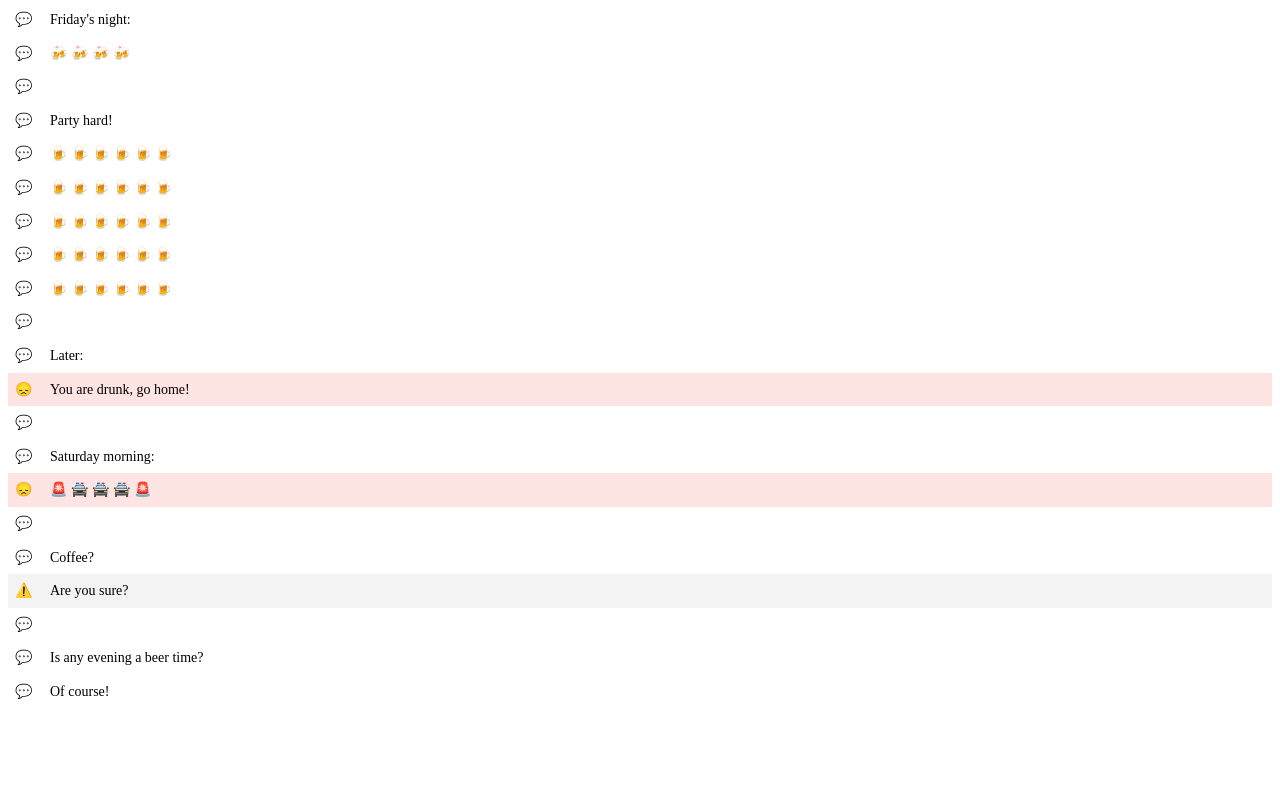
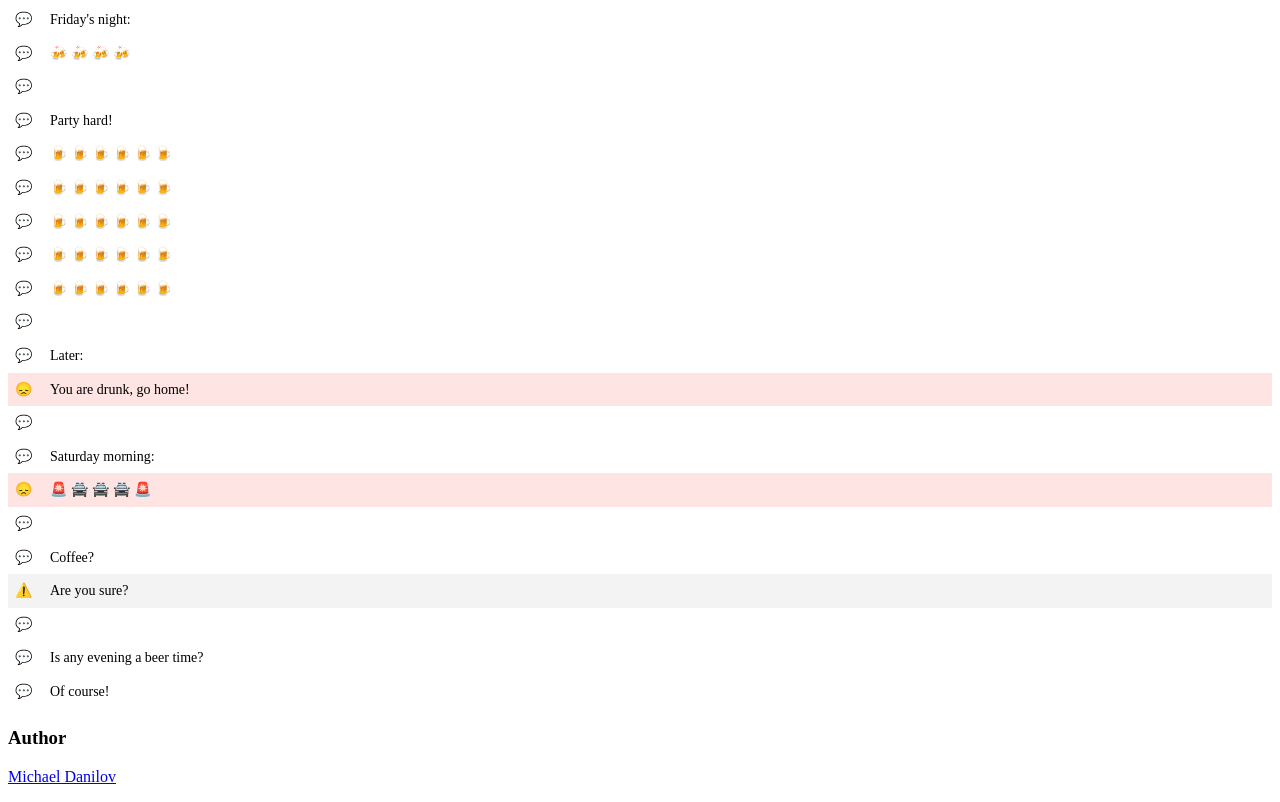
Before and after one commit to MichaelDanilov/beer.js, a plain HTML site: page index.html in a window 1280 px wide. Shown: the part 481-1283 px from the top of the page. Before the commit the page ends 1197 px from the top, so only its background shows below. Drawn offline with Linux system fonts and the light colour scheme.

Commit message:
add author

```diff
--- a/index.html
+++ b/index.html
@@ -73,6 +73,8 @@
   <div class="console">
     <p class="info">Console.log:</p>
   </div>
+  <h3>Author</h3>
+  <p><a href="https://danilov.me">Michael Danilov</a></p>
   <script>
     const realConsole = console;
     console = {
```
